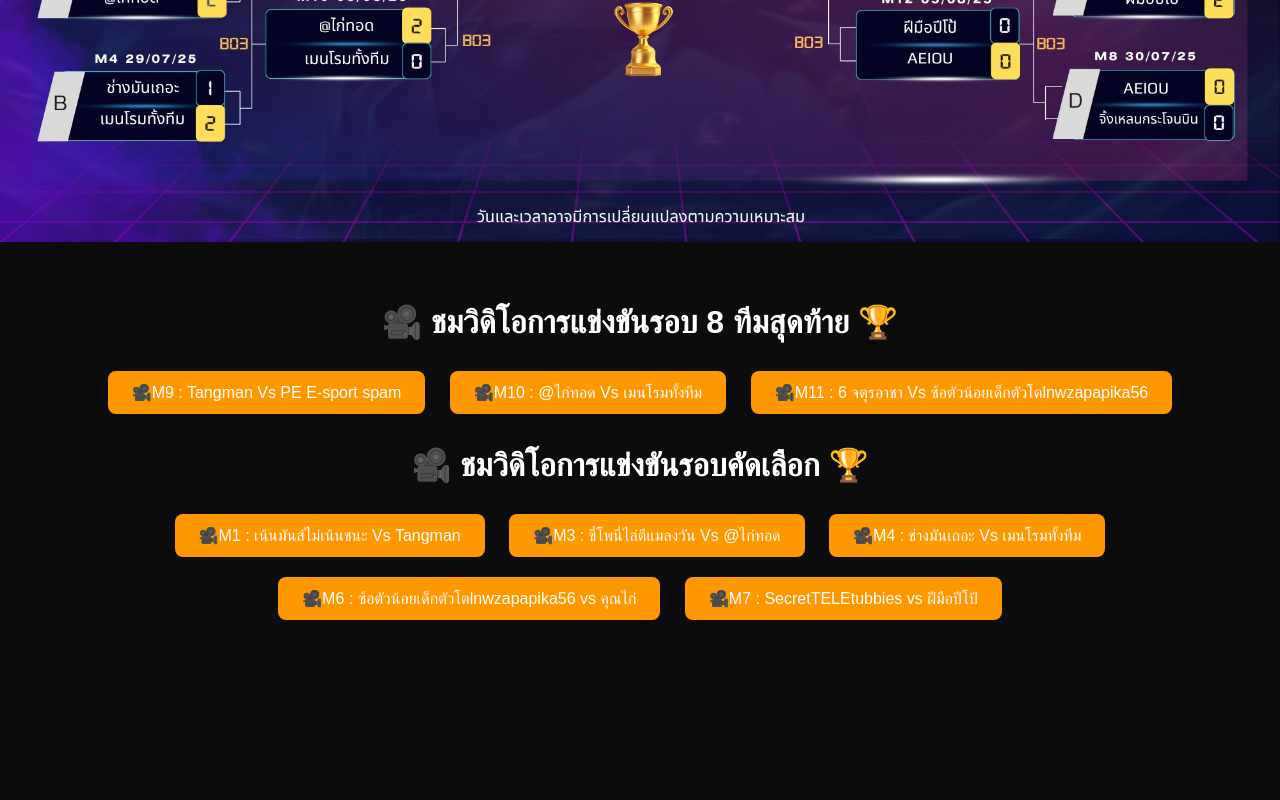
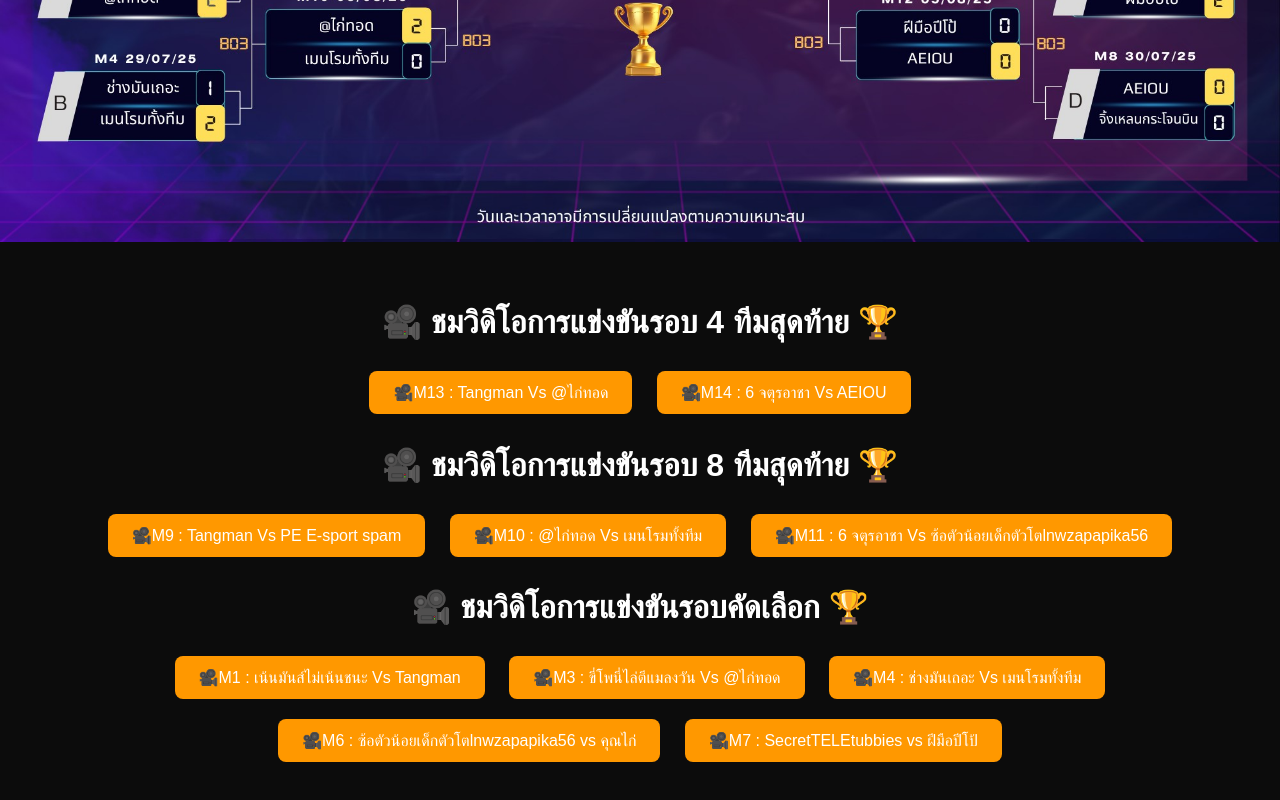
Before and after one commit to PraphatS/SPSM-ROV, a plain HTML site: page index.html in a window 1280 px wide. Shown: the part 663-1463 px from the top of the page. Before the commit the page ends 1333 px from the top, so only its background shows below. Drawn offline with Linux system fonts and the light colour scheme.

Commit message:
Update index.html

```diff
--- a/index.html
+++ b/index.html
@@ -15,6 +15,12 @@
 
   <!-- Main Content -->
   <main>
+    <h1>🎥 ชมวิดิโอการแข่งขันรอบ 4 ทีมสุดท้าย 🏆</h1>
+    <div class="button-group">
+      <button onclick="openPopup('match13')">🎥M13 : Tangman Vs @ไก่ทอด</button>
+      <button onclick="openPopup('match14')">🎥M14 : 6 จตุรอาชา Vs AEIOU</button>
+
+    </div>
     <h1>🎥 ชมวิดิโอการแข่งขันรอบ 8 ทีมสุดท้าย 🏆</h1>
     <div class="button-group">
       <button onclick="openPopup('match9')">🎥M9 : Tangman Vs PE E-sport spam</button>
```
